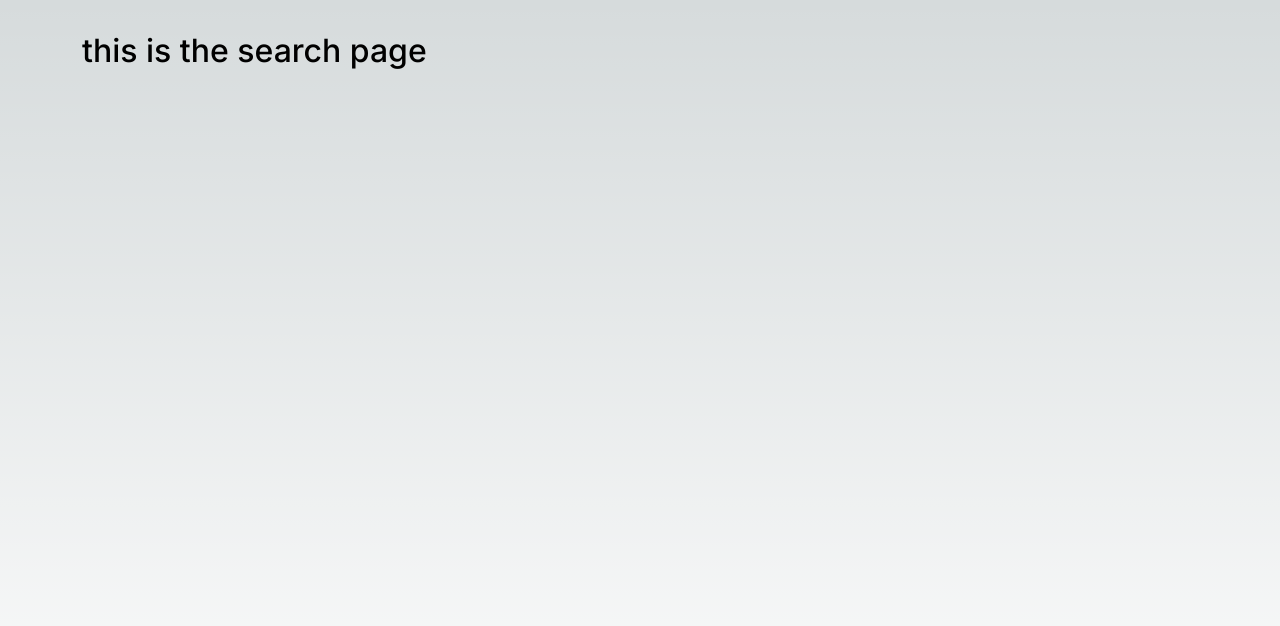
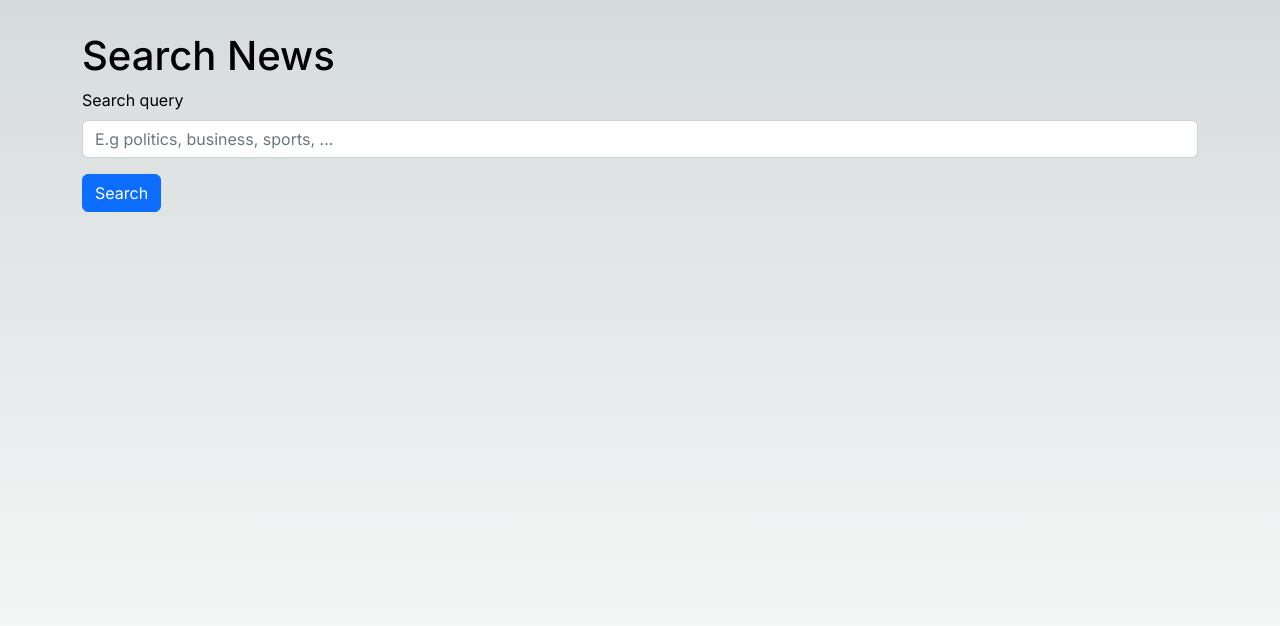
Before and after one commit to Josh-Erik1/first-react-app, a Next.js app: page /search in a window 1280 px wide. Shown: the top 626 px of the page. Built offline with nearby package versions, Linux system fonts and the light colour scheme.

Commit message:
Search functionality

```diff
--- /dev/null
+++ b/components/NewsArticleEntry.tsx
@@ -0,0 +1,29 @@
+import { Card } from "react-bootstrap";
+import { NewsArticle } from "../../models/NewsArticles";
+
+interface NewsArticleEntryProps {
+  article: NewsArticle;
+}
+
+const NewsArticleEntry = ({
+  article: { title, description, url, urlToImage },
+}: NewsArticleEntryProps) => {
+  const validImageUrl =
+    urlToImage?.startsWith("http://") || urlToImage?.startsWith("https://")
+      ? urlToImage
+      : undefined;
+
+  return (
+    <a href={url}>
+      <Card className="h-100">
+        <Card.Img variant="top" src={validImageUrl} />
+        <Card.Body>
+          <Card.Title>{title}</Card.Title>
+          <Card.Text>{description}</Card.Text>
+        </Card.Body>
+      </Card>
+    </a>
+  );
+};
+
+export default NewsArticleEntry;
--- /dev/null
+++ b/components/NewsArticlesGrid.tsx
@@ -0,0 +1,21 @@
+import { NewsArticle } from "@/../models/NewsArticles";
+import { Col, Row } from "react-bootstrap";
+import NewsArticleEntry from "./NewsArticleEntry";
+
+interface NewsArticlesGridProps {
+  articles: NewsArticle[];
+}
+
+const NewsArticlesGrid = ({ articles }: NewsArticlesGridProps) => {
+  return (
+    <Row xs={1} sm={2} xl={3} className="g-4">
+      {articles.map((article) => (
+        <Col key={article.url}>
+          <NewsArticleEntry article={article} />
+        </Col>
+      ))}
+    </Row>
+  );
+};
+
+export default NewsArticlesGrid;
--- a/pages/api/hello.ts
+++ /dev/null
@@ -1,13 +0,0 @@
-// Next.js API route support: https://nextjs.org/docs/api-routes/introduction
-import type { NextApiRequest, NextApiResponse } from 'next'
-
-type Data = {
-  name: string
-}
-
-export default function handler(
-  req: NextApiRequest,
-  res: NextApiResponse<Data>
-) {
-  res.status(200).json({ name: 'John Doe' })
-}
--- /dev/null
+++ b/pages/api/search-news.ts
@@ -0,0 +1,22 @@
+// Next.js API route support: https://nextjs.org/docs/api-routes/introduction
+import { NewsResponse } from "@/../models/NewsArticles";
+import type { NextApiRequest, NextApiResponse } from "next";
+
+export default async function handler(
+  req: NextApiRequest,
+  res: NextApiResponse
+) {
+  const searchQuery = req.query.q?.toString();
+
+  if (!searchQuery) {
+    return res.status(400).json({ error: "Please provide a search query" });
+  }
+
+  const response = await fetch(
+    `https://newsapi.org/v2/everything?q=${searchQuery}&apiKey=${process.env.NEWS_API_KEY}`
+  );
+
+  const newsResponse: NewsRespponse = await response.json();
+
+  res.status(200).json(newsResponse.articles);
+}
--- a/pages/search.tsx
+++ b/pages/search.tsx
@@ -1,9 +1,76 @@
-const search = () => {
+import { FormEvent, useState } from "react";
+import { Button, Form, Spinner } from "react-bootstrap";
+import { NewsArticle } from "@/models/NewsArticles";
+import NewsArticlesGrid from "@/components/NewsArticlesGrid";
+import Head from "next/head";
+
+const SearchNewsPage = () => {
+  const [searchResults, setSearchResults] = useState<NewsArticle | null>(null);
+  const [searchResultsLoading, setSearchResultsLoading] = useState(false);
+  const [searchResultsLoadingError, setSearchResultsLoadingError] =
+    useState(false);
+
+  async function handleSubmit(e: FormEvent<HTMLFormElement>) {
+    e.preventDefault();
+    const formData = new FormData(e.target as HTMLFormElement);
+    const searchQuery = formData.get("searchQuery")?.toString().trim();
+
+    if (searchQuery) {
+      try {
+        setSearchResults(null);
+        setSearchResultsLoadingError(false);
+        setSearchResultsLoading(true);
+        const response = await fetch("/api/search-news?q=" + searchQuery);
+        const articles: NewsArticle[] = await response.json();
+        setSearchResults(articles);
+      } catch (error) {
+        console.error(error);
+        setSearchResultsLoadingError(true);
+      } finally {
+        setSearchResultsLoading(false);
+      }
+    }
+  }
+
   return (
     <>
-      <h2>this is the search page</h2>
+      <Head>
+        <title keys="title">Search News - NextJS News App</title>
+      </Head>
+
+      <main>
+        <h1>Search News</h1>
+
+        <Form onSubmit={handleSubmit}>
+          <Form.Group className="mb-3">
+            <Form.Label> Search query</Form.Label>
+            <Form.Control
+              type="text"
+              name="searchQuery"
+              placeholder="E.g politics, business, sports, ..."
+            />
+          </Form.Group>
+          <Button
+            type="submit"
+            className="mb-3"
+            disabled={searchResultsLoading}
+          >
+            Search
+          </Button>
+        </Form>
+        <div className="d-flex flex-column aligh-items-center">
+          {searchResultsLoading && <Spinner animation="border" />}
+          {searchResultsLoadingError && (
+            <p>Something went wrong. Please try agaiin</p>
+          )}
+          {searchResults?.length === 0 && (
+            <p>Nothing found! Try a different query</p>
+          )}
+          {searchResults && <NewsArticlesGrid articles={searchResults} />}
+        </div>
+      </main>
     </>
   );
 };
 
-export default search;
+export default SearchNewsPage;
```
Also changed, not shown: pages/index.tsx (+12 -6 lines).
